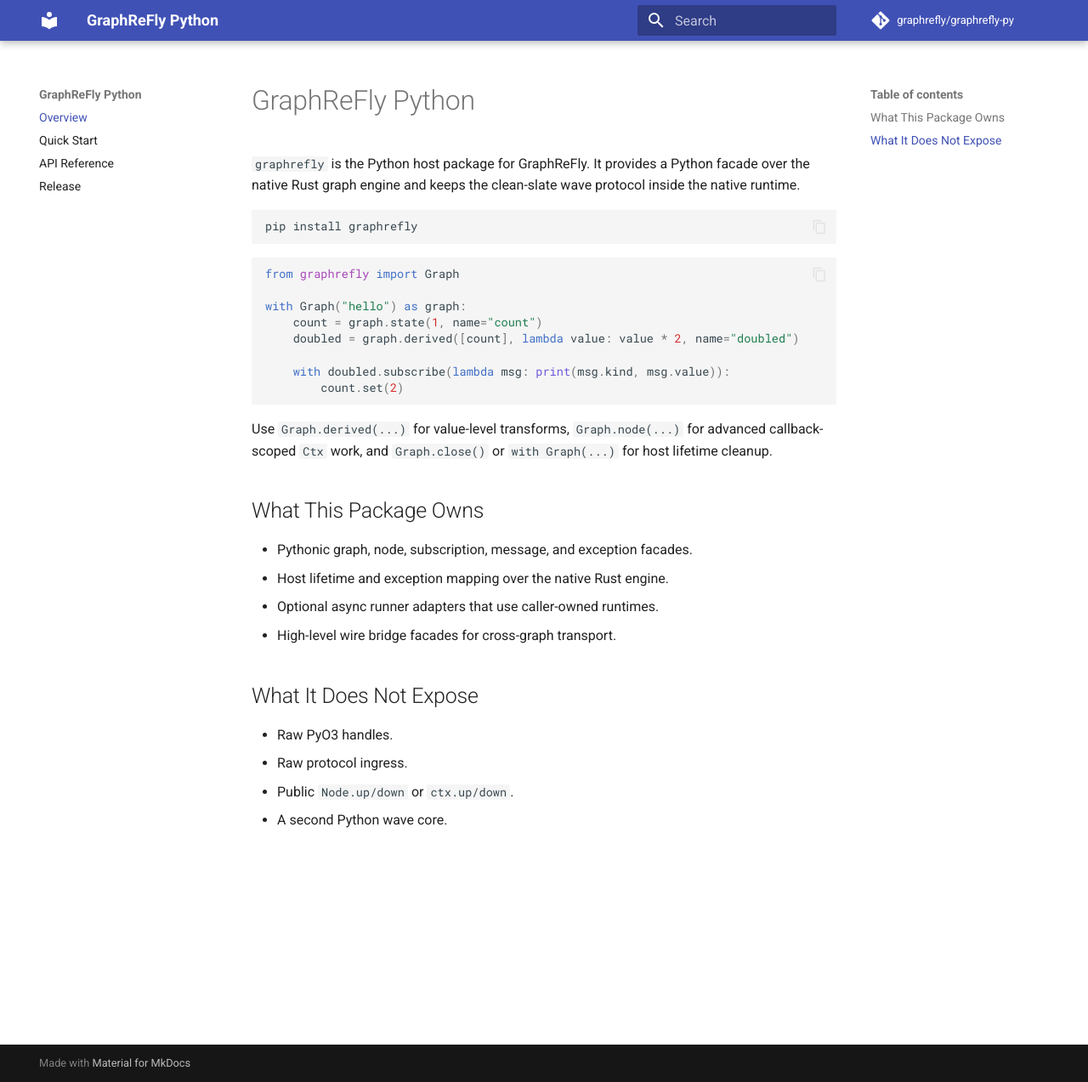
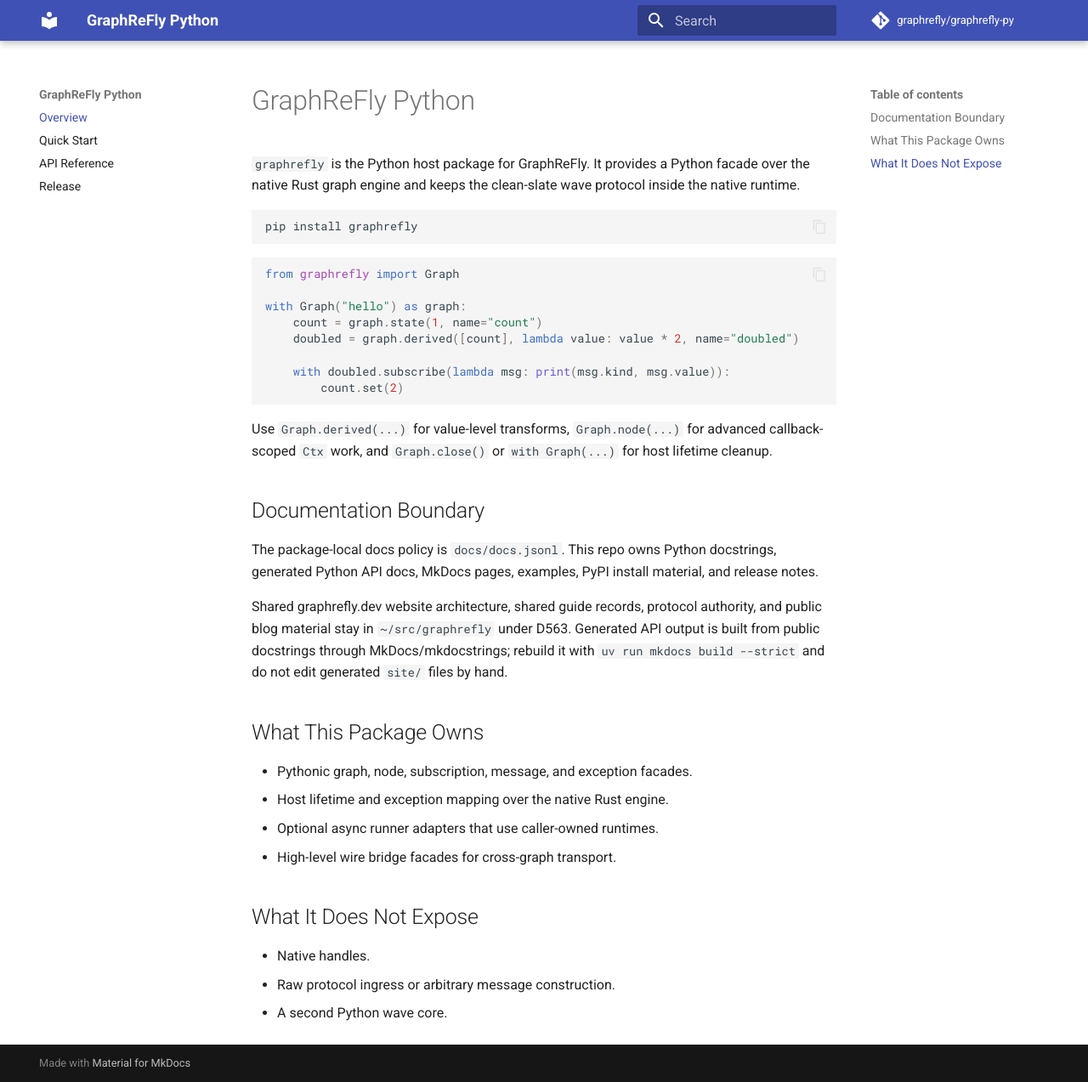
Before and after one commit to graphrefly/graphrefly-py, an MkDocs documentation site: the page built from docs/index.md, in a window 1280 px wide and 1273 px high. Shown: the whole window at 85% size. Built offline with MkDocs 1.6.1 and Material for MkDocs 9.7.7, drawn with Linux system fonts in a browser that asks for light colours; comment, search, counter and statistics services are not loaded.

Commit message:
docs: update Python package documentation and clarify boundaries
- Revised the documentation to emphasize the ownership of Python package docs, including public docstrings, generated API references, and MkDocs pages.
- Added a section on the documentation boundary, specifying that shared website and blog materials remain outside this repository's scope.
- Updated commands for building documentation to ensure consistency and prevent manual edits to generated files.
- Clarified the exclusion of raw protocol ingress and native handles from public exposure in the Python API.

```diff
--- a/docs/index.md
+++ b/docs/index.md
@@ -23,6 +23,18 @@
 advanced callback-scoped `Ctx` work, and `Graph.close()` or `with Graph(...)` for
 host lifetime cleanup.
 
+## Documentation Boundary
+
+The package-local docs policy is `docs/docs.jsonl`. This repo owns Python
+docstrings, generated Python API docs, MkDocs pages, examples, PyPI install
+material, and release notes.
+
+Shared graphrefly.dev website architecture, shared guide records, protocol
+authority, and public blog material stay in `~/src/graphrefly` under D563.
+Generated API output is built from public docstrings through MkDocs/mkdocstrings;
+rebuild it with `uv run mkdocs build --strict` and do not edit generated `site/`
+files by hand.
+
 ## What This Package Owns
 
 - Pythonic graph, node, subscription, message, and exception facades.
@@ -32,7 +44,6 @@
 
 ## What It Does Not Expose
 
-- Raw PyO3 handles.
-- Raw protocol ingress.
-- Public `Node.up/down` or `ctx.up/down`.
+- Native handles.
+- Raw protocol ingress or arbitrary message construction.
 - A second Python wave core.
```
Also changed, not shown: AGENTS.md (+16 -4 lines), README.md (+11 -3 lines), docs/api.md (+5 -0 lines), docs/quickstart.md (+4 -0 lines), docs/release.md (+9 -0 lines), 1 other file.
